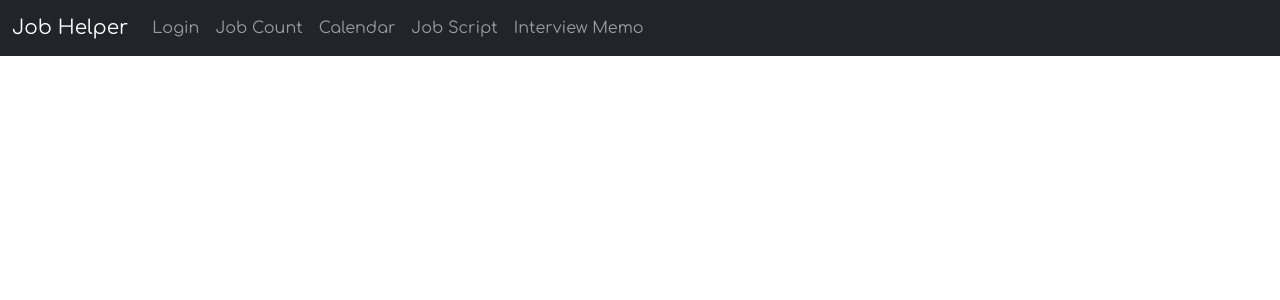
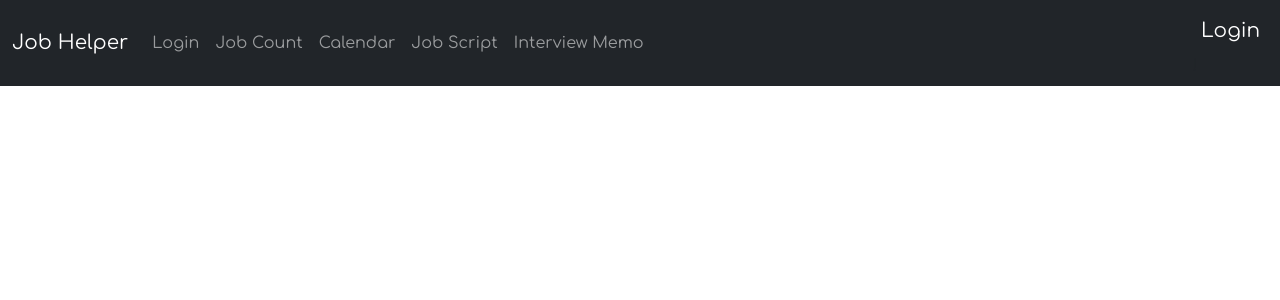
Before and after one commit to jbkim0547/application-countingapp, a React (Create React App) app: page / in a window 1280 px wide. Shown: the top 300 px of the page. Built offline with nearby package versions, Linux system fonts and the light colour scheme.

Commit message:
show user name once they login

```diff
--- a/package.json
+++ b/package.json
@@ -16,6 +16,7 @@
     "ajv-keywords": "^5.1.0",
     "axios": "^1.8.3",
     "bootstrap": "^5.3.3",
+    "jwt-decode": "^4.0.0",
     "react": "^19.0.0",
     "react-bootstrap": "^2.10.9",
     "react-calendar": "^5.1.0",
--- a/src/Navbars/NavBar.js
+++ b/src/Navbars/NavBar.js
@@ -4,31 +4,99 @@ import Navbar from "react-bootstrap/Navbar";
 import NavDropdown from "react-bootstrap/NavDropdown";
 import "bootstrap/dist/css/bootstrap.min.css";
 import { Link } from "react-router-dom";
+import { jwtDecode } from "jwt-decode";
+import { useNavigate } from "react-router-dom";
+import { useEffect, useState } from "react";
 
 function NavBar() {
+  const navigate = useNavigate();
+  const [userName, setUserName] = useState("");
+  useEffect(() => {
+    const token = localStorage.getItem("token");
+
+    if (token) {
+      try {
+        const decoded = jwtDecode(token);
+
+        setUserName(decoded.unique_name);
+      } catch (err) {
+        console.log("Invalid token");
+        localStorage.removeItem("token");
+      }
+    }
+  }, []);
+
+  const handleLogout = () => {
+    localStorage.removeItem("token");
+    setUserName("");
+    navigate("/loginSignup");
+  };
+
   return (
     <nav className="navbar navbar-expand-lg navbar-dark bg-dark">
       <div className="container-fluid">
-        <Link className="navbar-brand" to="/">Job Helper</Link>
-        <button className="navbar-toggler" type="button" data-bs-toggle="collapse" data-bs-target="#navbarNav">
+        <Link className="navbar-brand" to="/">
+          Job Helper
+        </Link>
+        <button
+          className="navbar-toggler"
+          type="button"
+          data-bs-toggle="collapse"
+          data-bs-target="#navbarNav"
+        >
           <span className="navbar-toggler-icon" />
         </button>
         <div className="collapse navbar-collapse" id="navbarNav">
           <ul className="navbar-nav">
             <li className="nav-item">
-              <Link className="nav-link" to="/loginSignup">Login</Link>
+              <Link className="nav-link" to="/loginSignup">
+                Login
+              </Link>
             </li>
             <li className="nav-item">
-              <Link className="nav-link" to="/count">Job Count</Link>
+              <Link className="nav-link" to="/count">
+                Job Count
+              </Link>
             </li>
             <li className="nav-item">
-              <Link className="nav-link" to="/calendar">Calendar</Link>
+              <Link className="nav-link" to="/calendar">
+                Calendar
+              </Link>
             </li>
             <li className="nav-item">
-              <Link className="nav-link" to="/jobScript">Job Script</Link>
+              <Link className="nav-link" to="/jobScript">
+                Job Script
+              </Link>
             </li>
             <li className="nav-item">
-              <Link className="nav-link" to="/interviewNote">Interview Memo</Link>
+              <Link className="nav-link" to="/interviewNote">
+                Interview Memo
+              </Link>
+            </li>
+          </ul>
+          <ul className="navbar-nav ms-auto">
+            <li className="nav-item">
+              <div>
+                {userName ? (
+                  <>
+                    <div className="nav-link" Style="color: white">
+                      Hello {userName}
+                    </div>
+                    <button
+                      className="btn btn-outline-light btn-sm"
+                      Style="margin-left: 30px; color:red"
+                      onClick={handleLogout}
+                    >
+                      Log out
+                    </button>
+                  </>
+                ) : (
+                  <Link className="nav-link" Style="color: white; font-size:20px" to="/loginSignup">
+                    Login
+                  </Link>
+                )}
+                !
+              </div>
             </li>
           </ul>
         </div>
```
Also changed, not shown: 1 other file (tests, documents, lock files or other folders).
